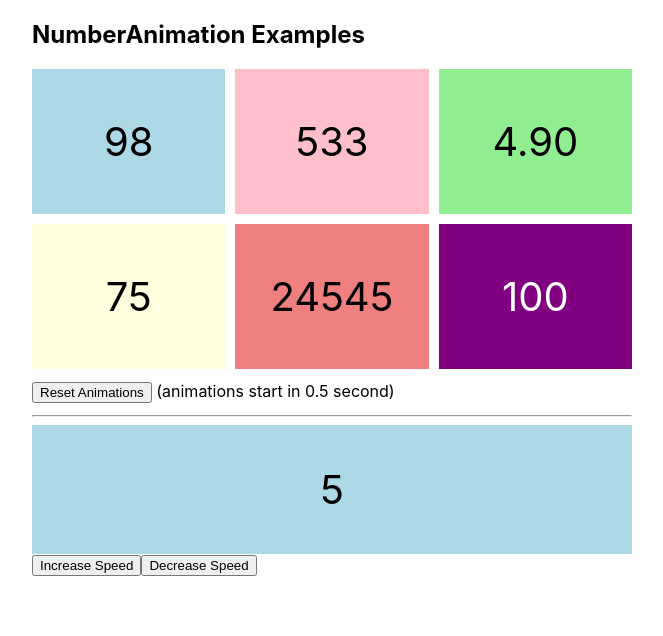
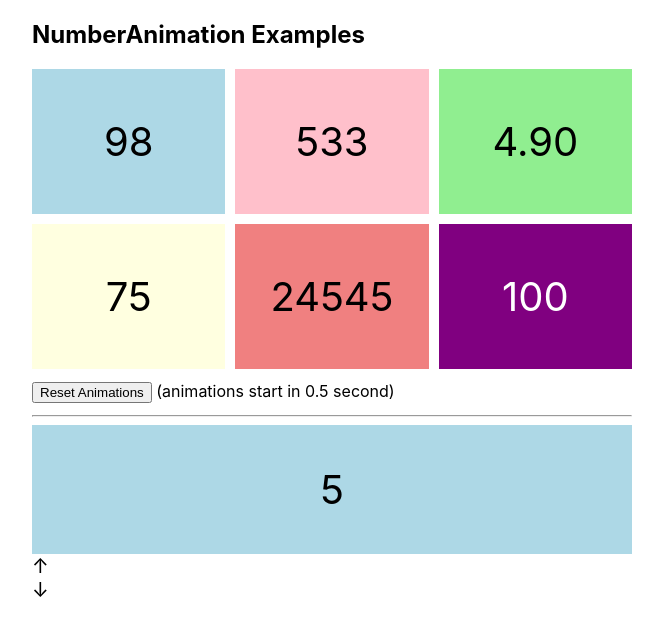
Before and after one commit to vajra-studios/number-animation, a React (Create React App) app: page / in a window 1280 px wide. Shown: the top 636 px of the page, without its empty margins (308-971 px from the left). Built offline with nearby package versions, Linux system fonts and the light colour scheme.

Commit message:
Create another example file

```diff
--- a/src/App.tsx
+++ b/src/App.tsx
@@ -1,7 +1,7 @@
 import React, { useEffect, useState } from "react";
-import NumberAnimation from "./NumberAnimation";
 import type * as CSS from "csstype";
 import ExamplesGrid from "./ExamplesGrid";
+import SpeedExample from "./SpeedExample";
 
 const pageStyles: CSS.Properties = {
   paddingLeft: "16px",
@@ -10,19 +10,6 @@ const pageStyles: CSS.Properties = {
   maxWidth: "600px",
 };
 
-const alignment: CSS.Properties = {
-  display: "flex",
-  alignItems: "center",
-  justifyContent: "center",
-  fontSize: "40px",
-};
-
-const blueBackground: CSS.Properties = {
-  ...alignment,
-  backgroundColor: "lightblue",
-};
-
-
 const App = () => {
   const [speed, setSpeed] = useState(1);
 
@@ -30,18 +17,7 @@ const App = () => {
     <div style={pageStyles}>
       <ExamplesGrid />
       <hr />
-      <div></div>
-      <div style={blueBackground}>
-        <NumberAnimation
-          start={0}
-          time={5}
-          randomize={false}
-          decimalPlaces={0}
-          speed={speed}
-        />
-      </div>
-      <button onClick={() => setSpeed(speed + 1)}>Increase Speed</button>
-      <button onClick={() => setSpeed(speed - 1)}>Decrease Speed</button>
+      <SpeedExample />
     </div>
   );
 };
--- /dev/null
+++ b/src/SpeedExample.tsx
@@ -0,0 +1,56 @@
+import React, { useState } from "react";
+import NumberAnimation from "./NumberAnimation";
+import type * as CSS from "csstype";
+
+const alignment: CSS.Properties = {
+  display: "flex",
+  alignItems: "center",
+  justifyContent: "center",
+  fontSize: "40px",
+};
+
+const blueBackground: CSS.Properties = {
+  ...alignment,
+  backgroundColor: "lightblue",
+};
+
+const buttonStyles: CSS.Properties = {
+  border: "none",
+  backgroundColor: "transparent",
+  cursor: "pointer",
+  outline: "none",
+  fontSize: "20px",
+};
+
+const flexContainer: CSS.Properties = {
+  display: "flex",
+  flexDirection: "column",
+};
+
+const SpeedExample = () => {
+  const [speed, setSpeed] = useState(1);
+
+  return (
+    <React.Fragment>
+      <div style={blueBackground}>
+        <NumberAnimation
+          start={0}
+          time={5}
+          randomize={false}
+          decimalPlaces={0}
+          speed={speed}
+        />
+      </div>
+      <div style={flexContainer}>
+        <div style={buttonStyles} onClick={() => setSpeed(speed + 1)}>
+          &uarr;
+        </div>
+        <div style={buttonStyles} onClick={() => setSpeed(speed - 1)}>
+          &darr;
+        </div>
+      </div>
+    </React.Fragment>
+  );
+};
+
+export default SpeedExample;
```
